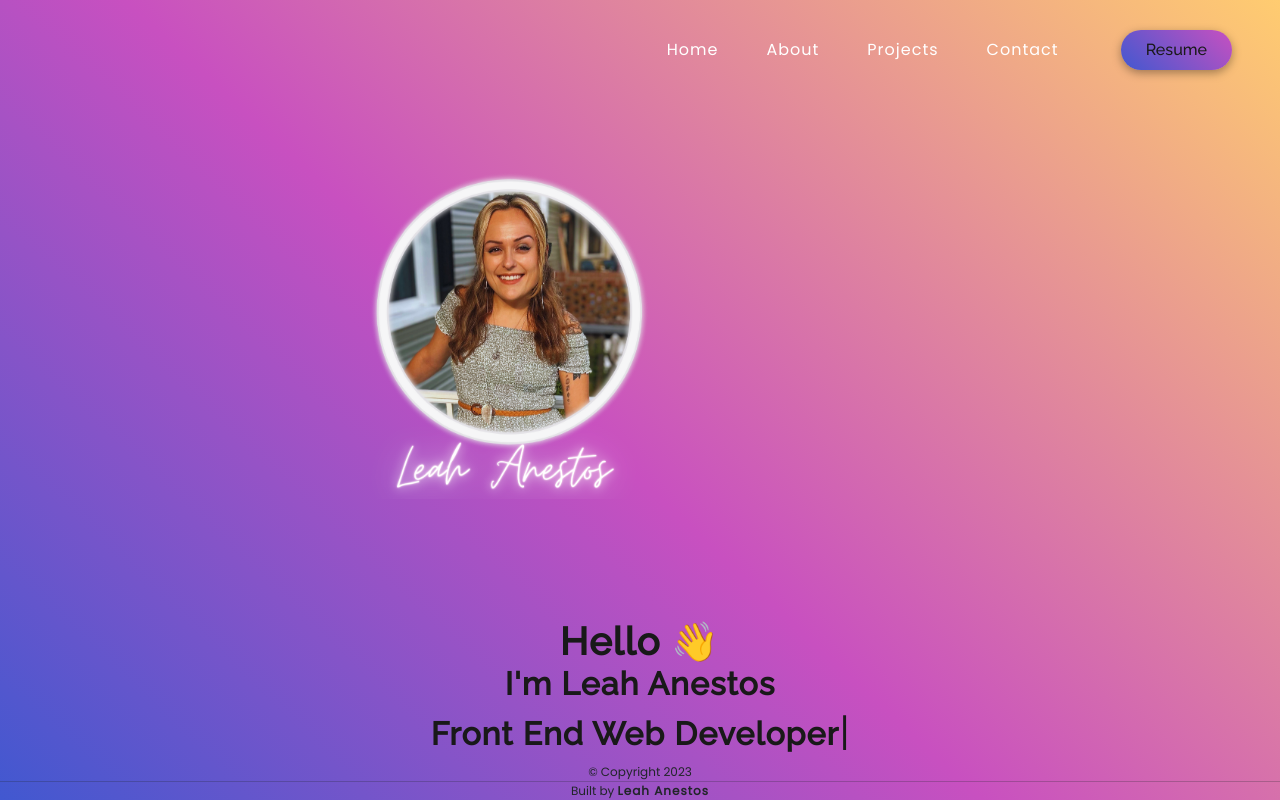
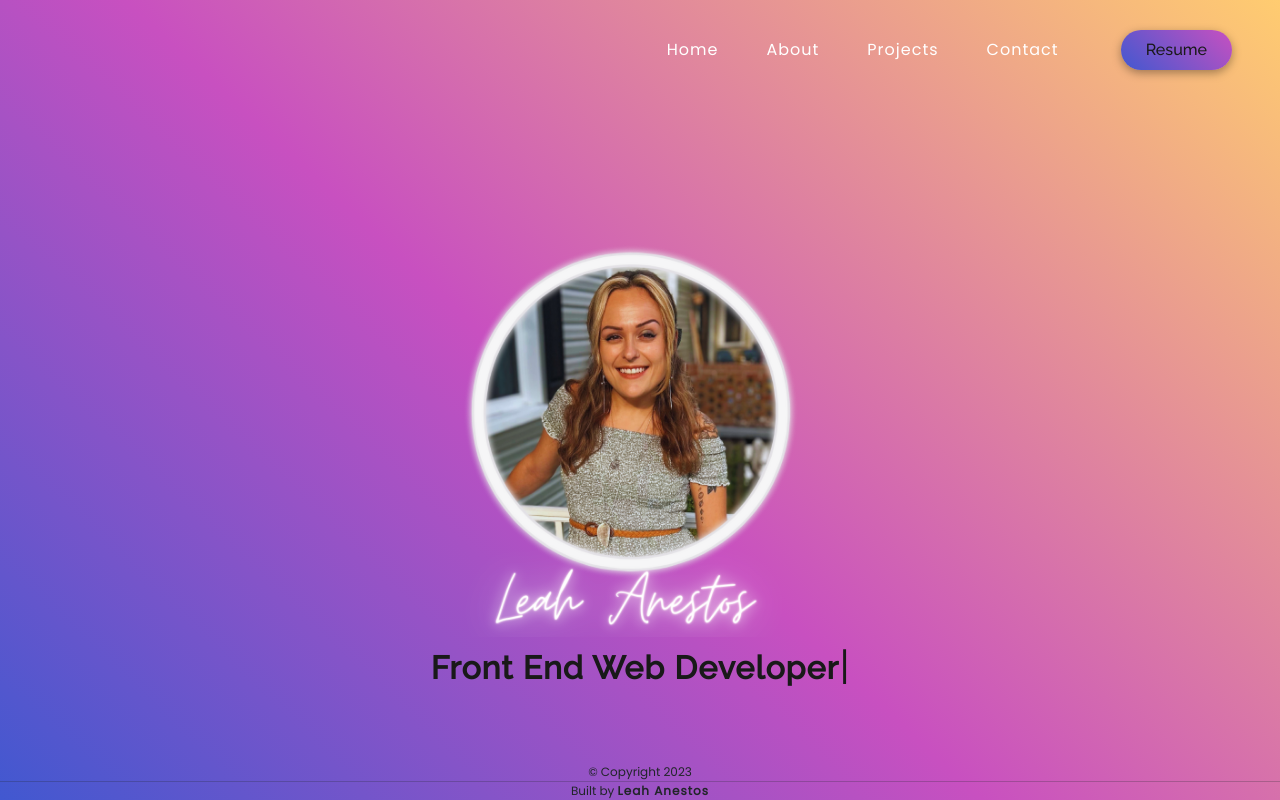
Before and after one commit to leahkatherine/Portfolio, a React (Create React App) app: page / in a window 1280 px wide. Built offline with nearby package versions, Linux system fonts and the light colour scheme.

Commit message:
progess with publishing, issue with google displaying my pdf

```diff
--- a/package.json
+++ b/package.json
@@ -15,6 +15,7 @@
     "react-bootstrap": "^2.7.1",
     "react-dom": "^18.2.0",
     "react-icons": "^4.10.1",
+    "react-pdf": "^7.3.3",
     "react-router-dom": "^6.8.1",
     "react-scripts": "^5.0.1",
     "reactstrap": "^9.2.0",
--- a/src/components/Contactpage/LinkTreeClone.js
+++ b/src/components/Contactpage/LinkTreeClone.js
@@ -27,7 +27,7 @@ function linkTreeClone () {
 
       return (
         <div className="">
-            <img src={headShot} className="headShot w-100 h-100 flex justify-center items-center" alt="logo" />
+            <img src={headShot}  alt="headShot" />
             <ul className="flex flex-col w-full">
           {
             links.map((link, index) => (
--- a/src/components/Header/Header.js
+++ b/src/components/Header/Header.js
@@ -85,8 +85,10 @@ function Header() {
           <Button
             onClick={() => {
               window.open(
-                "https://docs.google.com/document/d/e/2PACX-1vRtKU3UHNOopjys0ZHB-yu4E9e1cUyXXvcTtYGg-zsYl0AUAKbdInH1M9D17xuYOWZd1hUb69j001o-/pub"
+                'https://docs.google.com/document/d/1Z9Rb8FIM8bopqltWUx5AQlZidd_c_QMFGi5sG6ZoRm8/edit?usp=sharing',
+
               );
+
             }}
             className="resumebtn"
           >
--- a/src/components/Homepage/Homepage.js
+++ b/src/components/Homepage/Homepage.js
@@ -1,20 +1,18 @@
 import React from 'react'
 import '../../pages/style.css';
-import { Container, Row, Col } from 'react-bootstrap'
-import Text from '../Homepage/Text'
+import { Container, Row, Col } from 'reactstrap';
+import Text from '../Homepage/Text';
+import headShot from '../../Assets/headShot.png';
 
 
 function Home() {
   return (
     <div className='homepagebackground'>
       <Col md={7} className='text-center'>
-        <div className='headShot'></div> {/* This will display your logo */}
-        <h2 className='headtext'>
-          Hello <span className='wave'>👋 </span>
-        </h2>
-        <h2 className='nametext'>I'm Leah Anestos</h2>
-        <span></span>
-        <Text />
+        <div className='center-content'>
+          <img src={headShot} alt='headshot'/>
+            <Text />
+        </div>
       </Col>
     </div>
   );
--- a/src/components/Homepage/Text.js
+++ b/src/components/Homepage/Text.js
@@ -11,7 +11,7 @@ function Text() {
         ],
         autoStart: true,
         loop: true,
-        deleteSpeed: 70,
+        deleteSpeed: 150,
       }}
     />
   )
--- a/src/pages/style.css
+++ b/src/pages/style.css
@@ -177,58 +177,27 @@
   height: 100%;
 }
 
-.wave {
-  animation-name: wave-animation; /* Refers to the name of your @keyframes element below */
-  animation-duration: 2.1s; /* Change to speed up or slow down */
-  animation-iteration-count: infinite; /* Never stop waving :) */
-  transform-origin: 70% 70%; /* Pivot around the bottom-left palm */
-  display: inline-block;
+.center-content {
+  display: flex;
+  flex-direction: column;
+  align-items: center;
+  text-align: center;
 }
 
-@keyframes wave-animation {
-  0% {
-    transform: rotate(0deg);
-  }
-  10% {
-    transform: rotate(14deg);
-  } /* The following five values can be played with to make the waving more or less extreme */
-  20% {
-    transform: rotate(-8deg);
-  }
-  30% {
-    transform: rotate(14deg);
-  }
-  40% {
-    transform: rotate(-4deg);
-  }
-  50% {
-    transform: rotate(10deg);
-  }
-  60% {
-    transform: rotate(0deg);
-  } /* Reset for the last half to pause */
-  100% {
-    transform: rotate(0deg);
-  }
-}
+
 .Typewriter__wrapper {
   font-size: 2em !important;
   color: #191919 !important;
   font-weight: 600 !important;
   letter-spacing: 1px !important;
+  position: right;
 }
 .Typewriter__cursor {
   font-size: 2.4em !important;
   color: #191919 !important;
 }
-.headtext {
-  padding-top: 120px;
-  font-size: 2.4em !important;
-  color: #191919 !important;
-  font-weight: 600 !important;
-  letter-spacing: 1px !important;
-  justify-content: center,
-}
+
+
 .nametext {
   font-size: 2em !important;
   color: #191919 !important;
@@ -267,6 +236,9 @@
     width: 100%;
     height: 100%;
   }
+  .grid-container {
+    grid-template-columns: 1fr;
+  }
   .row {
     padding-top: 50px;
   }
@@ -277,21 +249,10 @@
   .Typewriter__cursor {
     font-size: 2.2em !important;
   }
-  .headtext {
-    padding-top: 100px;
-    font-size: 2em !important;
-  }
-  .nametext {
-    font-size: 2.4em !important;
-  }
-  .imagedeveloper {
-    margin-top: 50px;
-    max-width: 420px;
-    max-height: 400px;
-  }
-  .socailmediabtn {
-    margin-top: 1rem;
-  }
+
+
+
+
 }
 
 /* Aboutpage style */
@@ -361,8 +322,8 @@
   max-width: 500px;
   height: 350px;
   background-image: url(../Assets/headShot.png);
-  background-size: cover;
-  background-position: center;
+
+
 }
 
 
```
Also changed, not shown: src/Assets/Resume.js (added), 2 other files (tests, documents, lock files or other folders).
